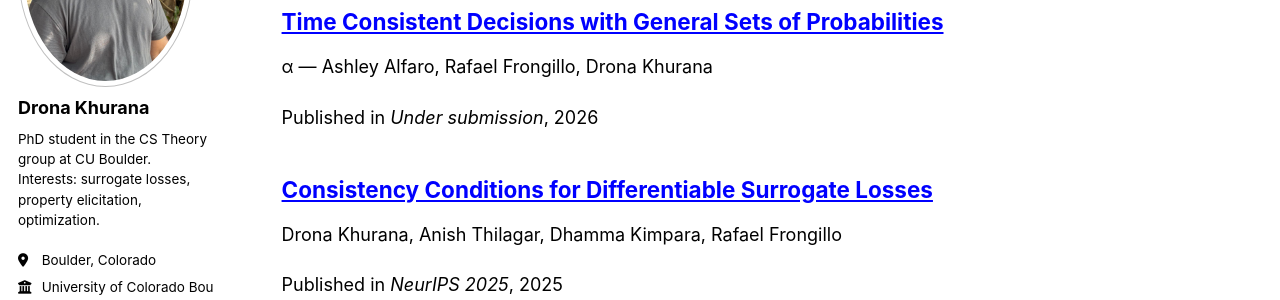
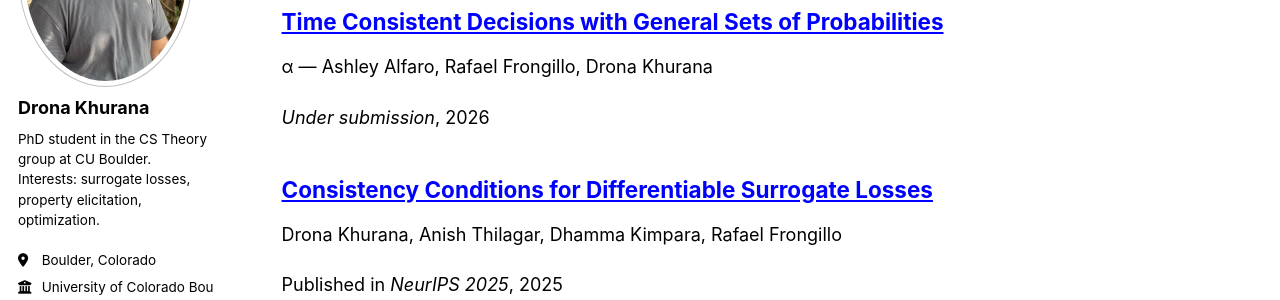
Before and after one commit to dronakhurana/dronakhurana.github.io, a Jekyll site: the page built from _pages/publications.html, in a window 1280 px wide and 1258 px high. Shown: the part 243-543 px from the top of the window. Built offline with Jekyll 4.4.1, drawn with Linux system fonts in a browser that asks for light colours; some web fonts are replaced; a script bundle is joined from its source files by our own code; library files that are not in the unit come from our copies.

Commit message:
Update archive-single.html

```diff
--- a/_includes/archive-single.html
+++ b/_includes/archive-single.html
@@ -48,11 +48,20 @@
 
     {% if post.collection == 'teaching' %}
       <p>{{ post.type }}, <i>{{ post.venue }}</i>, {{ post.date | default: "1900-01-01" | date: "%Y" }}</p>
+
     {% elsif post.collection == 'publications' %}
+      {% assign year = post.date | default: "1900-01-01" | date: "%Y" %}
+
       {% if post.authors %}
         <p>{{ post.authors }}</p>
       {% endif %}
-      <p>Published in <i>{{ post.venue }}</i>, {{ post.date | default: "1900-01-01" | date: "%Y" }}</p>
+
+      {% if post.status == "under_submission" or post.venue contains "Under submission" or post.venue contains "Submitted" %}
+        <p><i>{{ post.venue }}</i>, {{ year }}</p>
+      {% else %}
+        <p>Published in <i>{{ post.venue }}</i>, {{ year }}</p>
+      {% endif %}
+
     {% elsif post.date %}
       <p class="page__date">
         <strong><i class="fa fa-fw fa-calendar" aria-hidden="true"></i> {{ site.data.ui-text[site.locale].date_label | default: "Published:" }}</strong>
```
